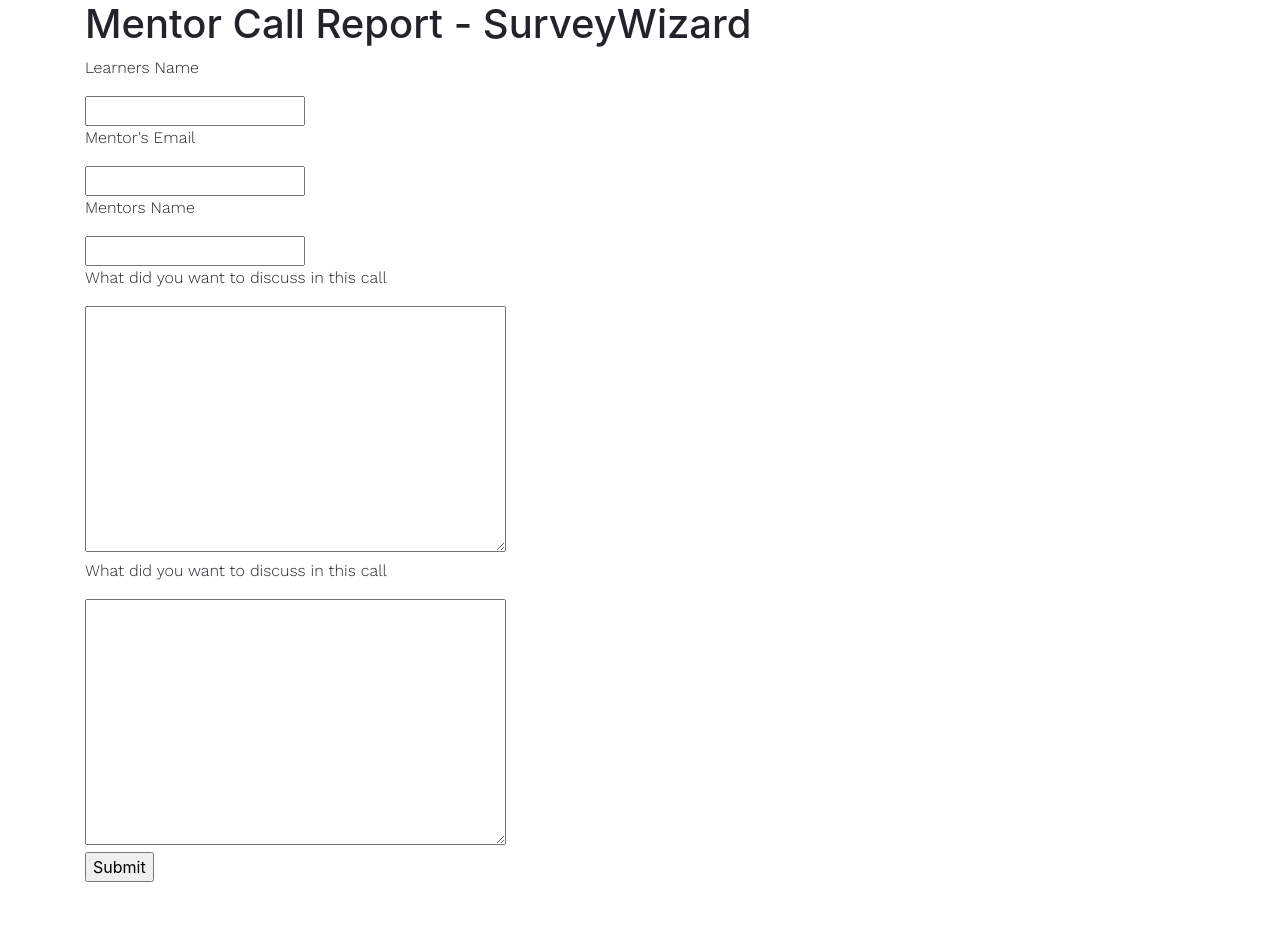
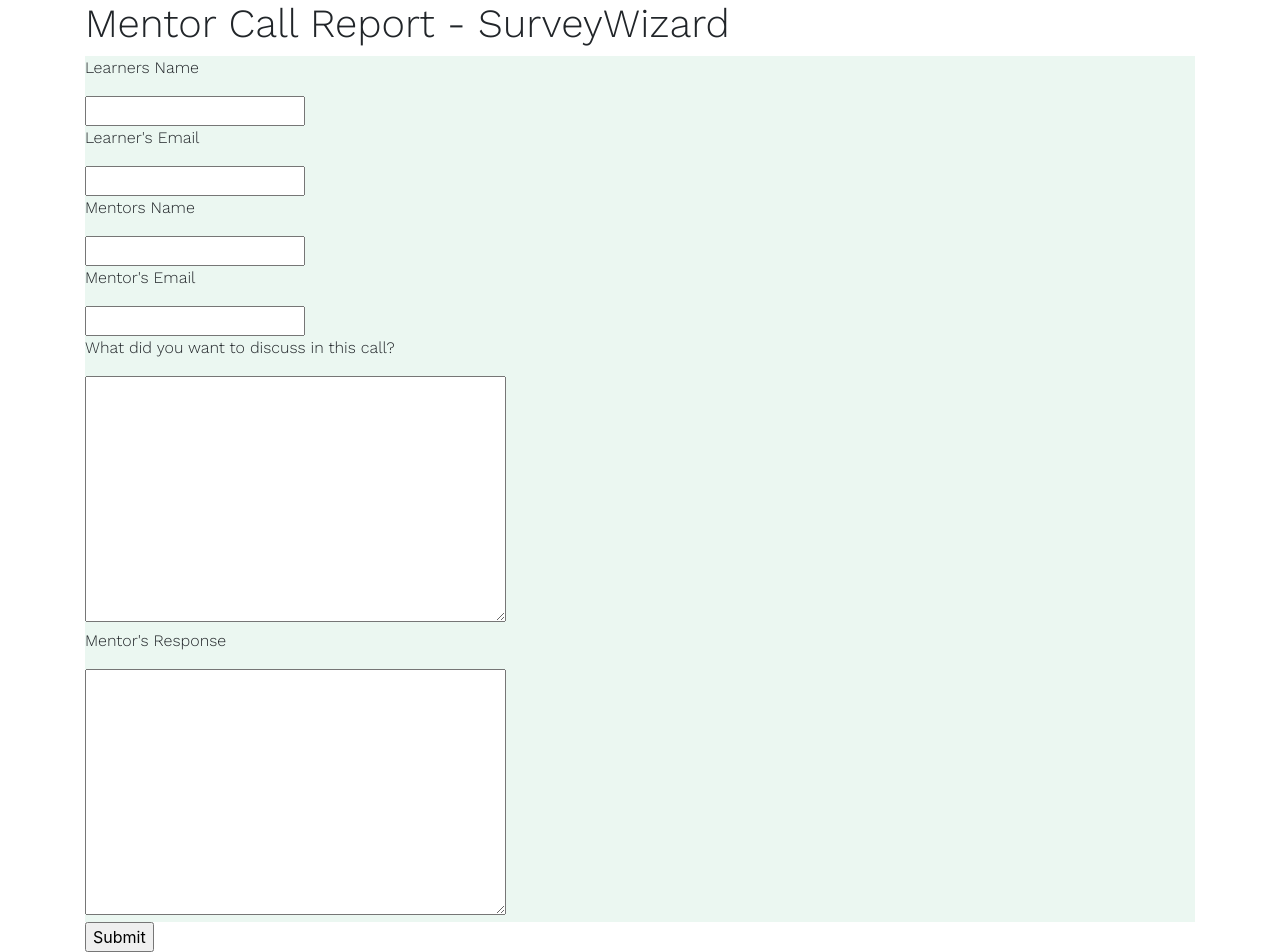
Before and after one commit to nismotie/surveywizard, a Django app: page /surveys/mentors in a window 1280 px wide. Before the commit the page ends 882 px from the top, so only its background shows below. Run offline with Django 3.2, Linux system fonts and the light colour scheme; some libraries are stand-ins or nearby versions.

Commit message:
css changes and admin creation

```diff
--- a/surveys/forms.py
+++ b/surveys/forms.py
@@ -14,15 +14,15 @@
             label = 'Mentors Name',
             widget = forms.TextInput
             )
-    learners_email = forms.EmailField(
+    mentors_email = forms.EmailField(
             label='Mentor\'s Email',
             widget = forms.EmailInput
             )
     subject = forms.CharField(
-            label='What did you want to discuss in this call',
+            label='What did you want to discuss in this call?',
             widget=forms.Textarea
             )
     response = forms.CharField(
-            label='What did you want to discuss in this call',
+            label='Mentor\'s Response',
             widget=forms.Textarea
             )
--- a/surveys/static/surveys/main.css
+++ b/surveys/static/surveys/main.css
@@ -1,12 +1,16 @@
-input, label {
+input {
+	display: block;
+}
+label {
 	display: block;
 }
 
-.h1 {
+h1 {
 	font-family: 'Work Sans', sans-serif;
 }
 
 .field {
 	display: block;
 	font-family: 'Work Sans', sans-serif;
+	background-color:#ebf7f1;
 }
```
Also changed, not shown: db.sqlite3, surveys/templates/surveys/survey_base.html (indentation only).
